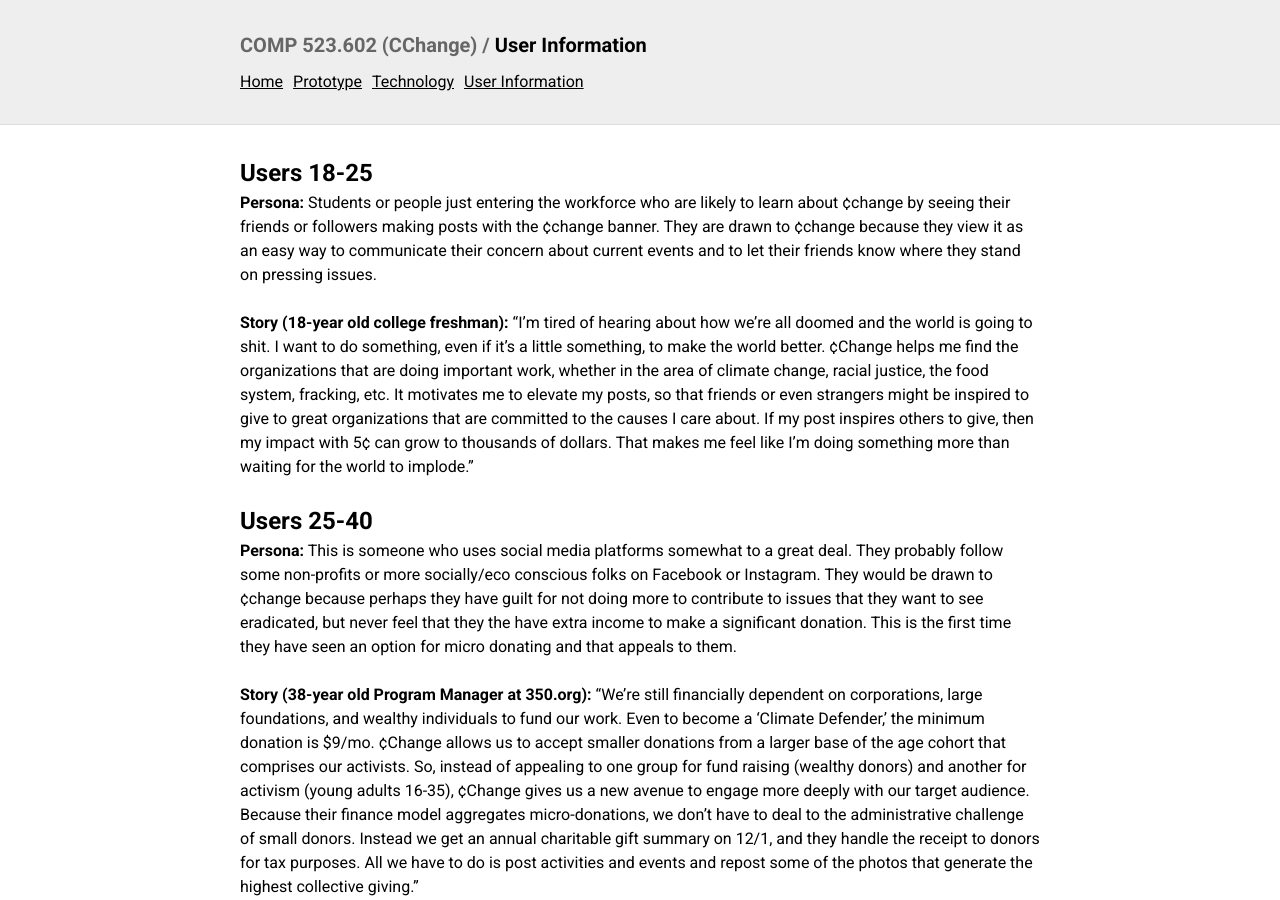
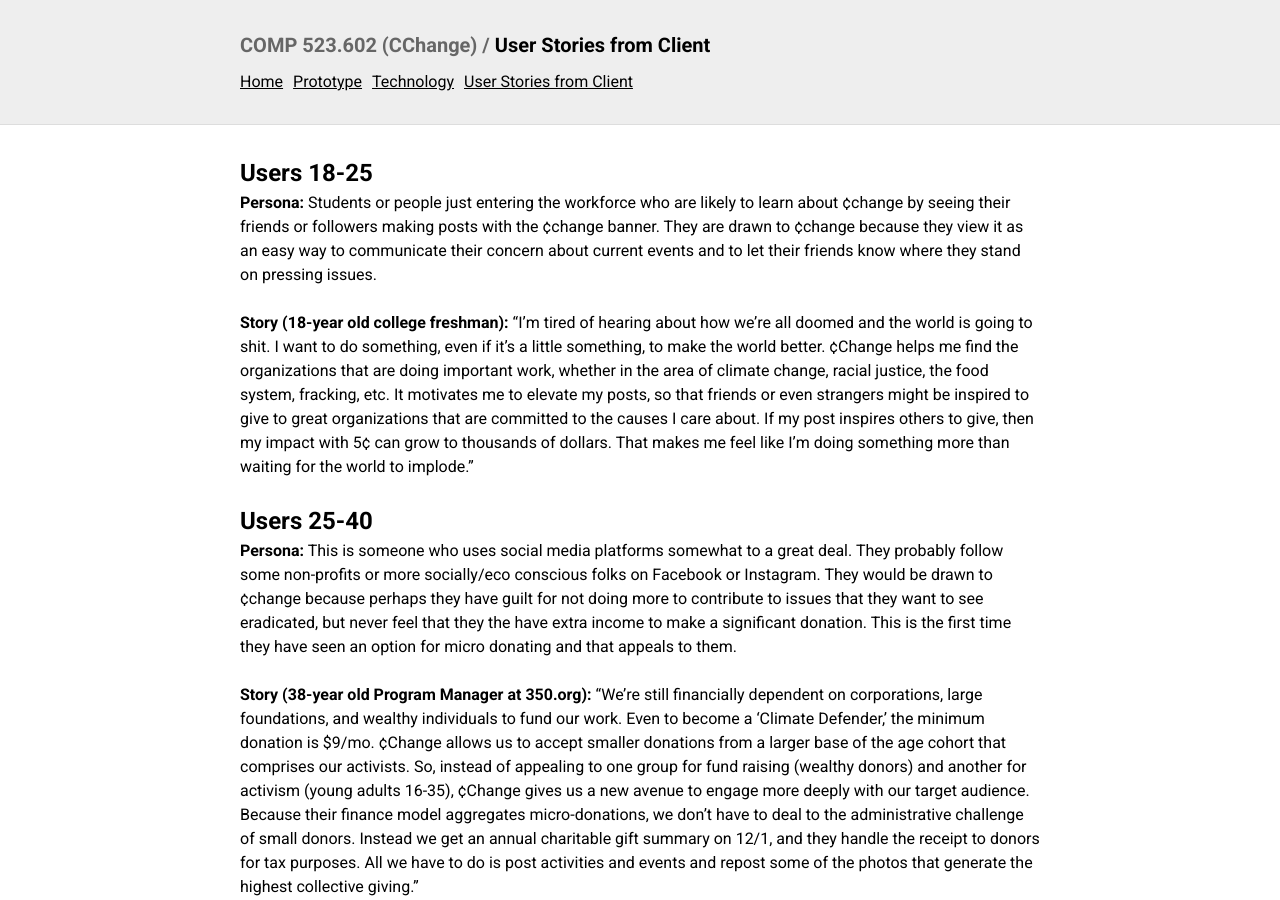
Before and after one commit to comp523-602/cchange-project, a Jekyll site: the page built from user-information.markdown, in a window 1280 px wide and 900 px high. Built offline with Jekyll 4.4.1, drawn with Linux system fonts in a browser that asks for light colours.

Commit message:
Updated User Information

```diff
--- a/user-information.markdown
+++ b/user-information.markdown
@@ -1,5 +1,5 @@
 ---
-title: User Information
+title: User Stories from Client
 date: 2017-09-10 16:31:00 -04:00
 position: 1
 layout: basic
```
